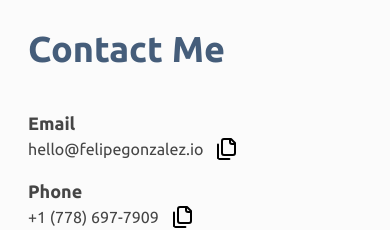
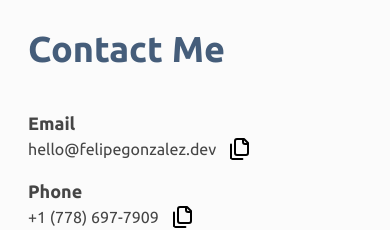
Before and after one commit to psyout/portfolio-app, a Next.js app: page / in a window 390 px wide. Shown: the part 3300-3530 px from the top of the page. Built offline with nearby package versions, Linux system fonts and the light colour scheme.

Commit message:
Added Files icon for copying email and phone number to clipboard

```diff
--- a/app/contact/page.tsx
+++ b/app/contact/page.tsx
@@ -53,9 +53,9 @@ const Contact = () => {
                      <h3 className='text text-lg font-bold'>Email</h3>
                      <div className='flex gap-3'>
                         <Link className='text' href='mailto:hello@felipegonzalez.io'>
-                           hello@felipegonzalez.io
+                           hello@felipegonzalez.dev
                         </Link>
-                        {copied === 'hello@felipegonzalez.io' ? (
+                        {copied === 'hello@felipegonzalez.dev' ? (
                            <CircleCheck aria-label='Copied' className='text-[var(--primary)]' />
                         ) : (
                            <Files
```
